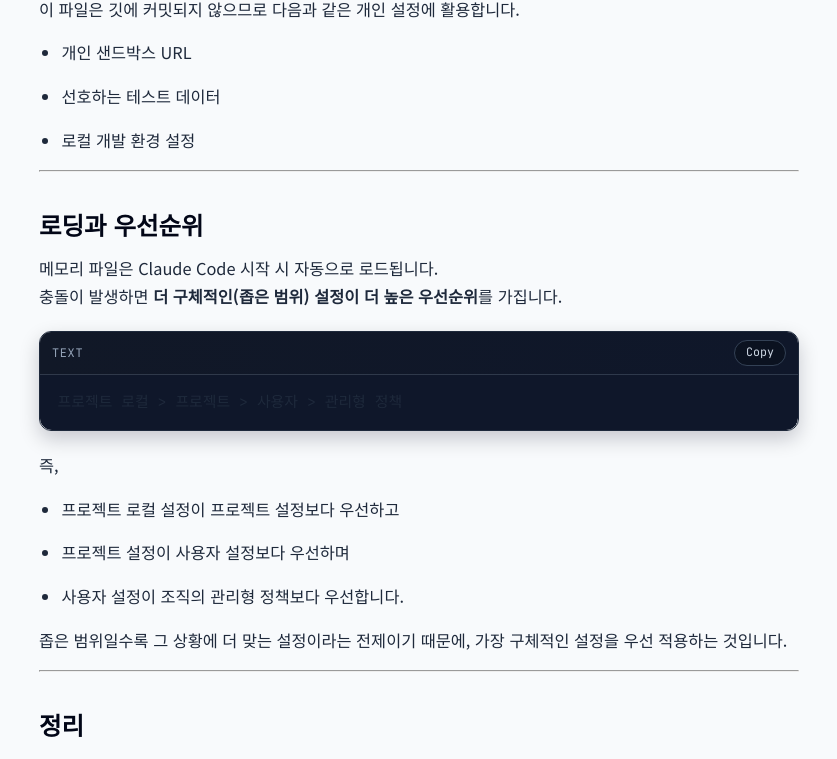
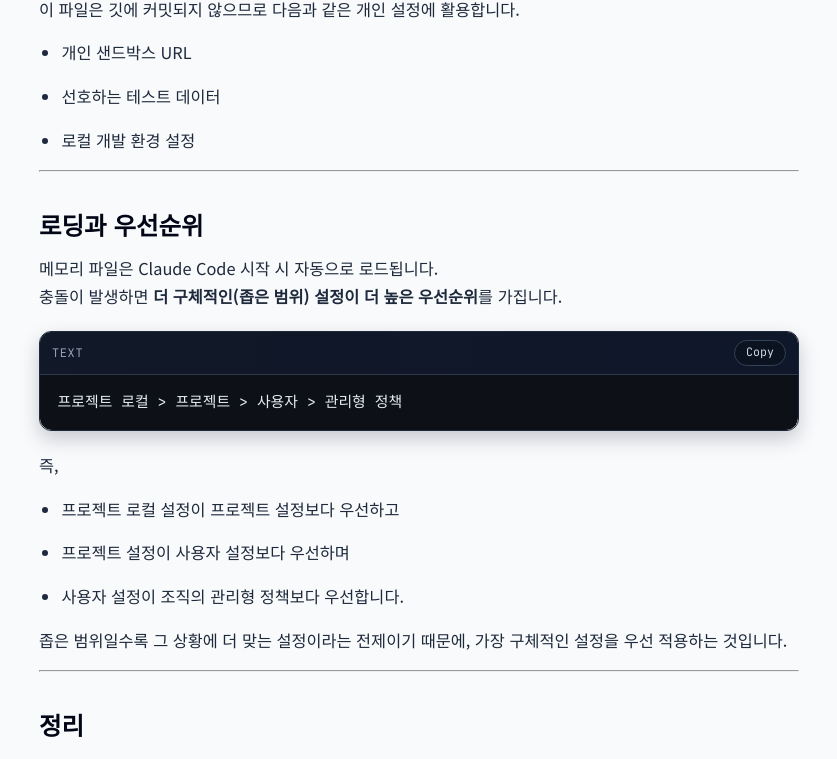
Before and after one commit to h102-log/h102-log.github.io, a Next.js app: page /posts/claude-code-memory in a window 1280 px wide. Shown: the part 2000-2759 px from the top of the page, without its empty margins (221-1058 px from the left). Built offline with nearby package versions, Linux system fonts and the light colour scheme; a web font is replaced by a local one.

Commit message:
fix: update styles for links to align with github-dark-default theme and improve contrast feat: add new item to feed.xml for /moai command guide fix: adjust prettyCodeOptions for WCAG AA compliance in getPostData function

```diff
--- a/app/globals.css
+++ b/app/globals.css
@@ -622,7 +622,10 @@ a {
   border: 0;
   border-radius: 0 0 12px 12px;
   overflow-x: auto;
-  background: #0f172a;
+  /* Aligned to the github-dark-default theme background emitted inline by
+     rehype-pretty-code (keepBackground:true) so the CSS background does not
+     fight the theme background under which tokens meet WCAG AA contrast. */
+  background: #0d1117;
   padding: 0.95rem 1rem;
 }
 
@@ -635,6 +638,10 @@ a {
   display: grid;
   min-width: max-content;
   line-height: 1.65;
+  /* High-contrast fallback foreground (github-dark-default default fg ~16:1 on
+     #0d1117). Prevents untokenized/plain-text code from inheriting the
+     .post-content body color (#1e293b) and rendering dark-on-dark. */
+  color: #e6edf3;
 }
 
 .post-content pre [data-line] {
--- a/src/lib/posts.ts
+++ b/src/lib/posts.ts
@@ -622,7 +622,12 @@ export async function getPostData(id: string) {
   // 이 과정은 비동기(async)로 이루어지므로 await 키워드가 필요합니다.
   const tocItems: PostTocItem[] = [];
   const prettyCodeOptions: RehypePrettyCodeOptions = {
-    keepBackground: false,
+    // [WCAG AA]: github-dark-default (bg #0d1117, fg #e6edf3) keeps every token,
+    // including comments (#8b949e ~6.2:1), above the 4.5:1 contrast threshold.
+    // keepBackground:true emits the theme background inline so tokens render on
+    // the brightness they were tuned for.
+    theme: "github-dark-default",
+    keepBackground: true,
     defaultLang: "text",
   };
 
```
Also changed, not shown: 1 other file (tests, documents, lock files or other folders).
